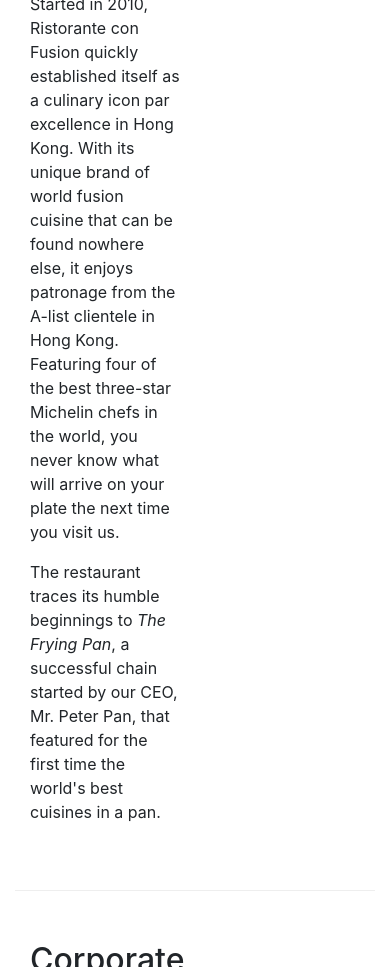
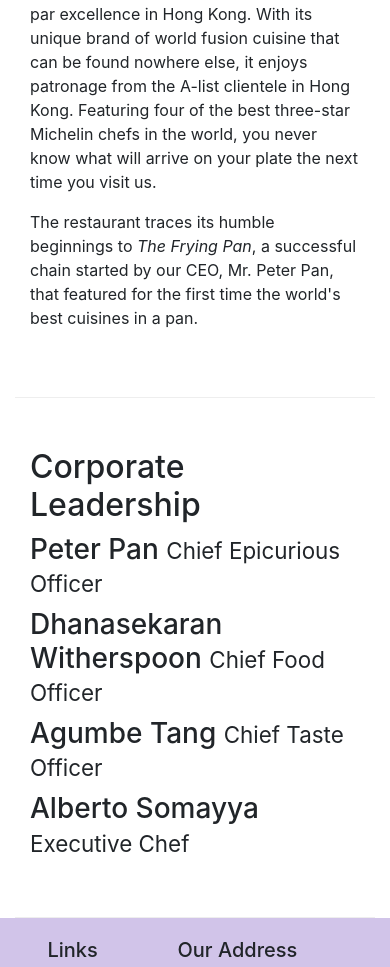
Before and after one commit to VipinJai/coursera, a website: page aboutus.html in a window 390 px wide. Shown: the part 590-1557 px from the top of the page. Drawn offline with nearby package versions, Linux system fonts and the light colour scheme.

Commit message:
aboutus page correction

```diff
--- a/aboutus.html
+++ b/aboutus.html
@@ -43,7 +43,7 @@
       </div>
 
       <div class="row row-content">
-        <div class="col-6">
+        <div class="col-12 col-sm-6">
           <h2>Our History</h2>
           <p>
             Started in 2010, Ristorante con Fusion quickly established itself as
@@ -60,7 +60,7 @@
             cuisines in a pan.
           </p>
         </div>
-        <div class="col-6"></div>
+        <div class="col col-sm"></div>
       </div>
 
       <div class="row row-content">
```
